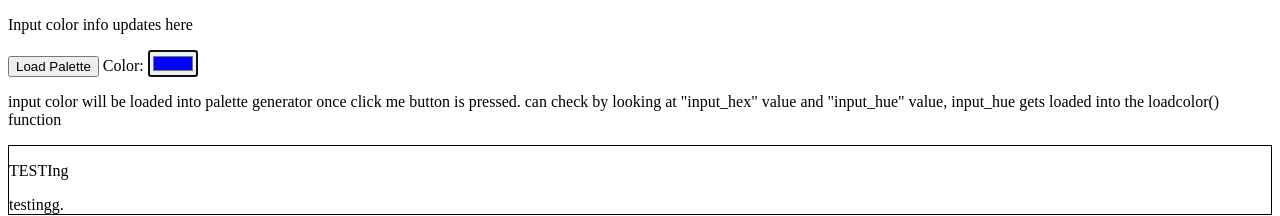
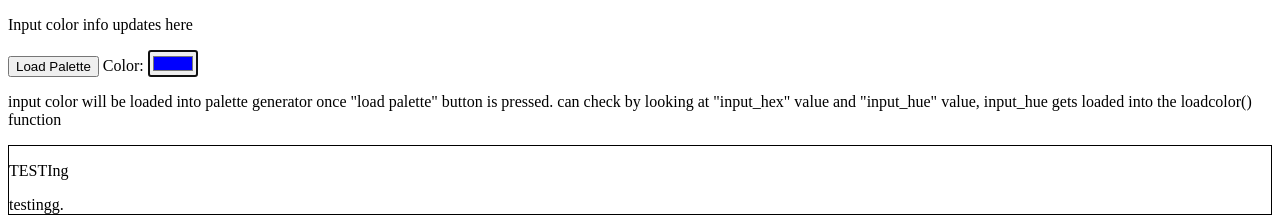
Before and after one commit to tomchmod000/ColorPaletteGenerator, a plain HTML site: page index.html in a window 1280 px wide. Shown: the top 216 px of the page. Drawn offline with Linux system fonts and the light colour scheme.

Commit message:
added notes for reference

```diff
--- a/index.html
+++ b/index.html
@@ -44,7 +44,7 @@
 		<input type="color" value="#ff0000" id="colorWell">
 
 		<p>
-		input color will be loaded into palette generator once click me button is pressed.
+		input color will be loaded into palette generator once "load palette" button is pressed.
 		can check by looking at "input_hex" value and "input_hue" value, input_hue gets loaded into the loadcolor() function
 		</p>
 <!--
```
Also changed, not shown: 2 other files.
